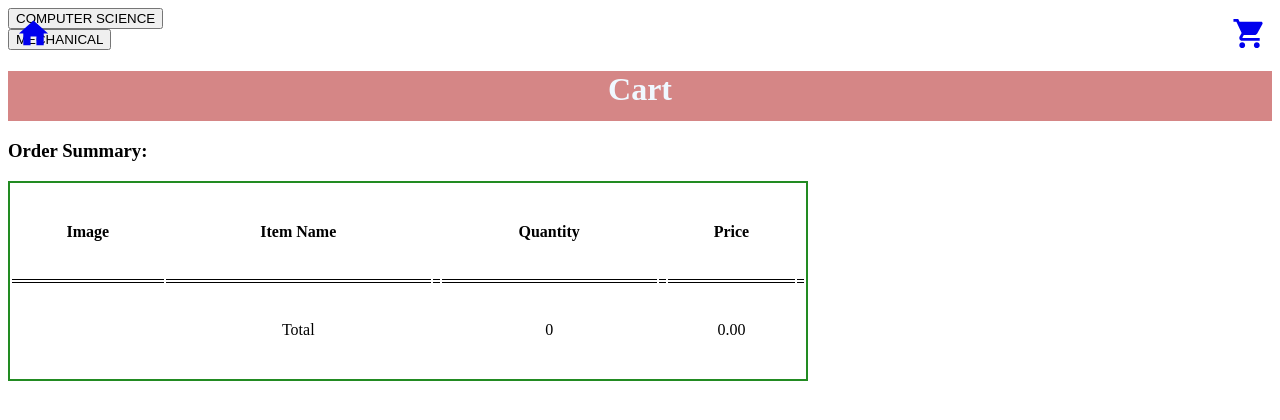
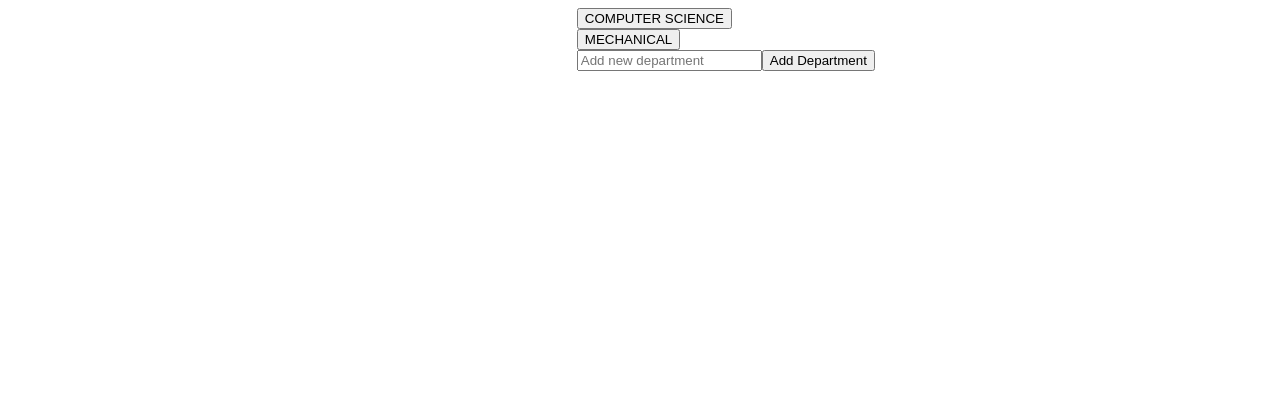
Before and after one commit to Priyadarshan001/FetchAPIDataTask, a React (Create React App) app: page /carts in a window 1280 px wide. Shown: the top 420 px of the page. Built offline with nearby package versions, Linux system fonts and the light colour scheme.

Commit message:
Added college department and add button

```diff
--- /dev/null
+++ b/src/College/CollegeDepartment.js
@@ -0,0 +1,55 @@
+import React from 'react'
+import Deptform from './deptform';
+import DepartmentComponent from './department';
+
+function CollegeDepartment() {
+
+
+    const [empArray, setEmpArray] = React.useState(
+        [
+        {
+          dept: "COMPUTER SCIENCE",
+          employees: [
+            {
+              Id: 1,
+              Name: "ARJUN",
+              Age: 20,
+              Salary: 20000,
+            },
+            {
+              Id: 2,
+              Name: "RAHUL",
+              Age: 21,
+              Salary: 25000,
+            },
+          ],
+        },
+        {
+          dept: "MECHANICAL",
+          employees: [
+            {
+              Id: 1,
+              Name: "VIRAT",
+              Age: 28,
+              Salary: 100000,
+            },
+          ],
+        },
+      ]
+      );
+
+      const addNewDeptToArray = (dept)=> {
+        let empArrayCopy = empArray.slice();
+        empArrayCopy.push(dept);
+        setEmpArray(empArrayCopy);
+
+    }
+  return (
+    <div>
+        <DepartmentComponent myArray={empArray} />
+        <Deptform myArray={empArray} addNewDept={addNewDeptToArray}/>
+    </div>
+  )
+}
+
+export default CollegeDepartment
--- a/src/Component/test.js
+++ b/src/College/department.js
@@ -1,19 +1,15 @@
-import React from 'react';
+import React,{useState} from 'react';
+import '../style.css'
 
-function Test(props) {
-  const [empData, setEmpData] = React.useState();
+function DepartmentComponent(props) {
+  const [empData, setEmpData] = useState();
 
-  const setEmployeeData=(value)=>{
-    console.log("Value inside getValue():", value)
-
-      setEmpData(value)
-  }
   return (
-    <div>
+    <div className='arraydata'>
       {props.myArray.map((value, index) => {
         return (
           <div key={index}>
-            <button onClick={()=>setEmployeeData(value)}>{value.dept}</button>
+            <button onClick={()=>setEmpData(value)}>{value.dept}</button>
           </div>
         );
       })}
@@ -31,4 +27,4 @@ function Test(props) {
   );
 }
 
-export default Test;
+export default DepartmentComponent;
--- a/src/Component/deptform.js
+++ b/src/College/deptform.js
@@ -5,14 +5,12 @@ function Deptform(props) {
   const [newDept, setNewDept] = useState("");
 
   const addNewDepartment = () => {
-    console.log("array value ", props);
-    let newArray = props.myArray;
-    newArray.push({ dept: newDept });
-    console.log("Updated Array", newArray);
-    props.setArray(newArray);
+    setNewDept("");
+    props.addNewDept({ dept: newDept });
   };
+
   return (
-    <div className="deptFormInput">
+    <div className="arraydata">
       <input
         placeholder="Add new department"
         type="text"
--- a/src/Component/Cart.js
+++ b/src/Component/Cart.js
@@ -7,42 +7,9 @@ import {
   deleteItem,
 } from "./../Redux/Action/Action";
 import RemoveShoppingCartIcon from "@mui/icons-material/RemoveShoppingCart";
-import Home from "./Home";
-import Test from "./test";
 
 function Cart() {
-  const [array, setArray] = React.useState(
-    [
-    {
-      dept: "COMPUTER SCIENCE",
-      employees: [
-        {
-          Id: 1,
-          Name: "ARJUN",
-          Age: 20,
-          Salary: 20000,
-        },
-        {
-          Id: 2,
-          Name: "RAHUL",
-          Age: 21,
-          Salary: 25000,
-        },
-      ],
-    },
-    {
-      dept: "MECHANICAL",
-      employees: [
-        {
-          Id: 1,
-          Name: "VIRAT",
-          Age: 28,
-          Salary: 100000,
-        },
-      ],
-    },
-  ]
-  );
+
 
   let totalQuantity = 0;
   let totalPrice = 0;
@@ -52,10 +19,6 @@ function Cart() {
 
   return (
     <div>
-      <div>
-        <Test myArray={array} />
-      </div>
-
       <div className="heading">
         <center>
           <h1>Cart</h1>
--- a/src/index.js
+++ b/src/index.js
@@ -4,15 +4,17 @@ import reportWebVitals from "./reportWebVitals";
 import { Provider } from "react-redux";
 import RouterApp from "./RouterApp";
 import store from "./Redux/Store/Store";
+import CollegeDepartment from "./College/CollegeDepartment";
 // import App from "./App";
 
 const root = ReactDOM.createRoot(document.getElementById("root"));
 root.render(
   <React.StrictMode>
     {/* <App /> */}
-    <Provider store={store}>
+    {/* <Provider store={store}>
       <RouterApp />
-    </Provider>
+    </Provider> */}
+    <CollegeDepartment/>
   </React.StrictMode>
 );
 
--- a/src/style.css
+++ b/src/style.css
@@ -86,3 +86,7 @@
     cursor: pointer;
     border-radius: 5px;
  }
+
+ .arraydata{
+    margin-left: 45%;
+ }
```
